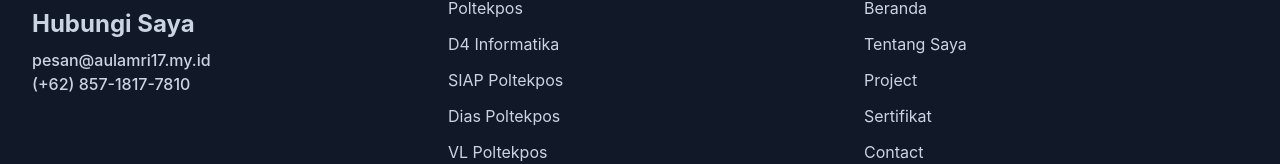
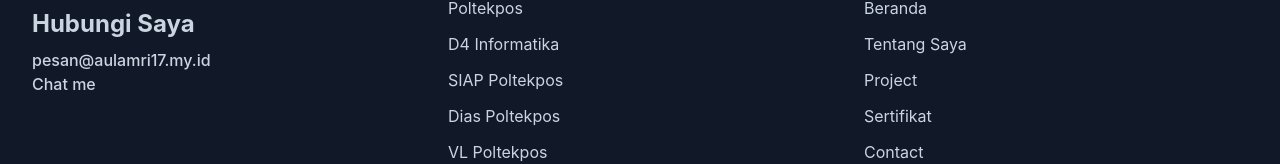
Before and after one commit to amri134/tugasjin.github.io, a website: page index.html in a window 1280 px wide. Shown: the part 2352-2516 px from the top of the page. Drawn offline with nearby package versions, Linux system fonts and the light colour scheme.

Commit message:
Update index.html

```diff
--- a/index.html
+++ b/index.html
@@ -160,19 +160,12 @@
 </div>
         </div>
       </div>
-
 <!-- Sampe sinih -->
-
-    <!-- Portofolio End -->
-
-    <!-- Sertifikat start -->
-
-
-      <!-- sertif workshop and webinar -->
-
-    <!-- Sertifikat end-->
-
-    <!-- Footer Section Start -->
+<!-- Portofolio End -->
+<!-- Sertifikat start -->
+<!-- sertif workshop and webinar -->
+<!-- Sertifikat end-->
+<!-- Footer Section Start -->
     <footer id="footer" class="bg-dark pt-24 pb-12">
       <div class="container">
         <div class="flex flex-wrap">
@@ -180,7 +173,7 @@
             <h2 class="font-bold text-4xl text-white mb-5">E-Amri</h2>
             <h3 class="font-bold text-2xl mb-2">Hubungi Saya</h3>
             <p><a href="mailto:pesan@aulamri17.my.id" target="_blank" class="hover:text-primary">pesan@aulamri17.my.id</a></p>
-            <p><a href="https://wa.link/2c1vo7" target="_blank" class="hover:text-primary">(+62) 857-1817-7810</a></p>
+            <p><a href="https:facebook.com/hajijin.amri.9" target="_blank" class="hover:text-primary">Chat me</a></p>
           </div>
 
           <div class="w-full px-4 mb-12 md:w-1/3">
```
